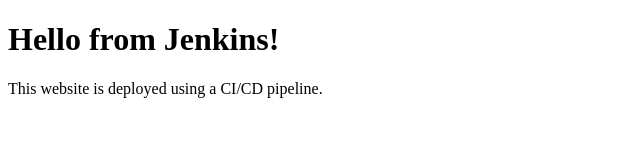
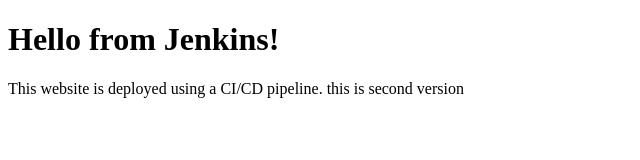
Before and after one commit to raygunjose/html-cicd, a plain HTML site: page index.html in a window 1280 px wide. Shown: the whole page, without its empty margins (0-640 px from the left). Drawn offline with Linux system fonts and the light colour scheme.

Commit message:
second version

```diff
--- a/index.html
+++ b/index.html
@@ -6,7 +6,7 @@
 <body>
 
     <h1>Hello from Jenkins!</h1>
-    <p>This website is deployed using a CI/CD pipeline.</p>
+    <p>This website is deployed using a CI/CD pipeline. this is second version</p>
 
 </body>
 </html>
```
